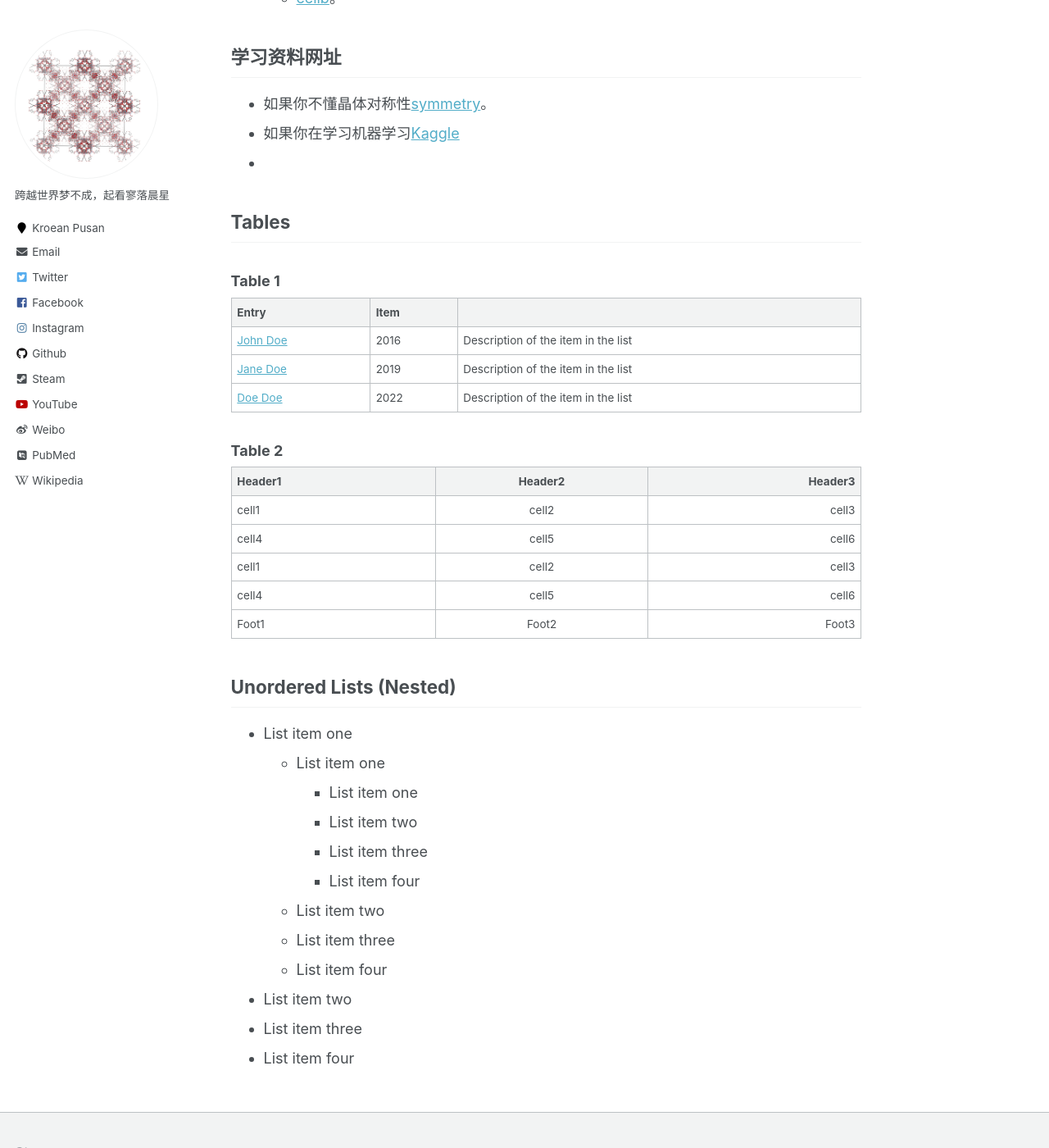
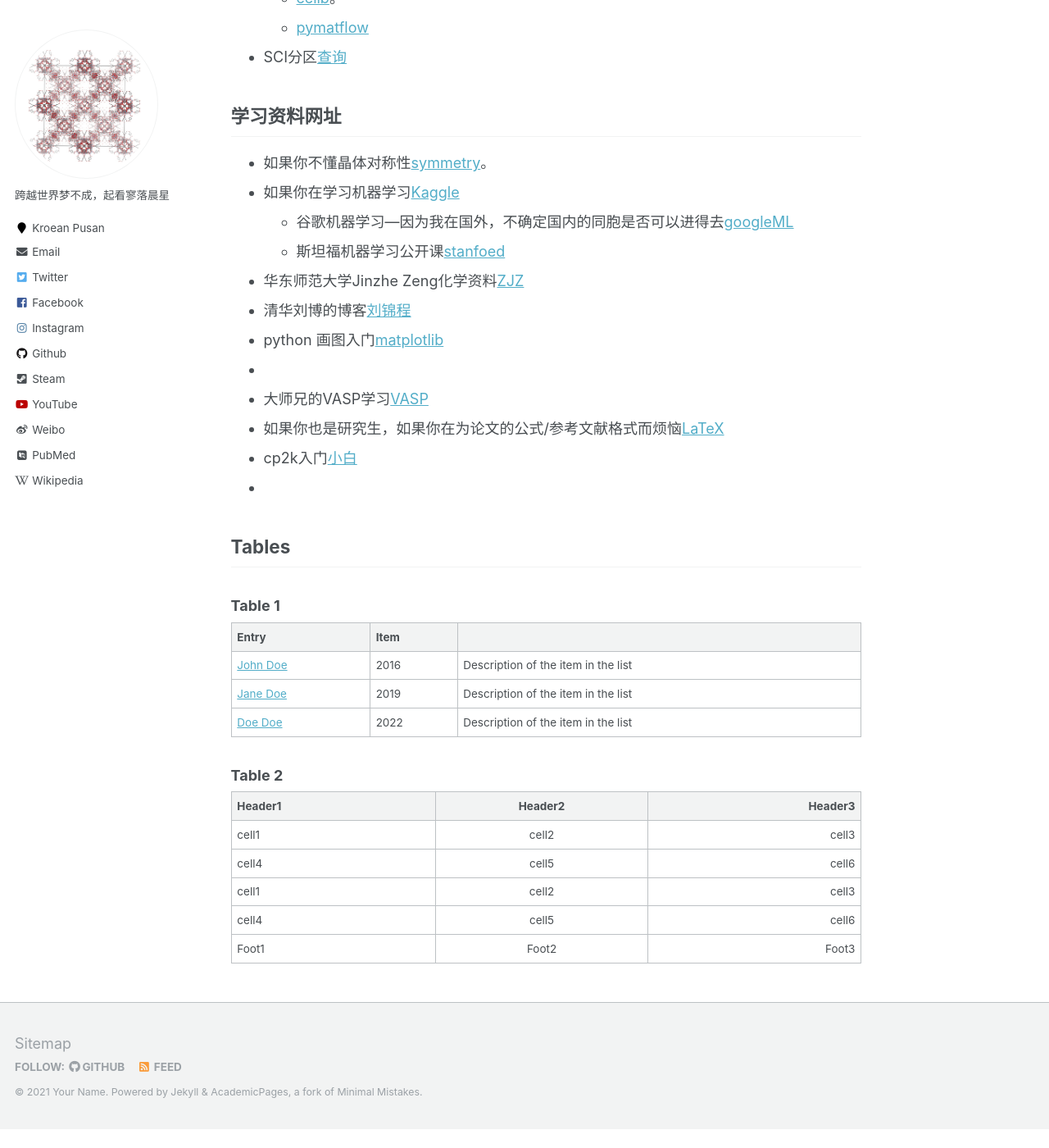
Before and after one commit to sxm13/ZGBshenxiaomoCV.github.io, a Jekyll site: the page built from _pages/markdown.md, in a window 1280 px wide and 1400 px high, scrolled down 948 px. Shown: the whole window at 82% size. Built offline with Jekyll 4.4.1, drawn with Linux system fonts in a browser that asks for light colours; some web fonts are replaced; after the commit the page ends 2325 px from its top, so only the background shows below that.

Commit message:
Update markdown.md

```diff
--- a/_pages/markdown.md
+++ b/_pages/markdown.md
@@ -29,11 +29,22 @@ redirect_from:
   * [pymatgen](https://pymatgen.org/ "pymatgen")。
   * [xtb](https://xtb-docs.readthedocs.io/en/latest/contents.html "xtb")。
   * [cclib](https://cclib.github.io/ "cclib")。
+  * [pymatflow](https://pymatflow.readthedocs.io/en/latest/index.html "pymatflow")
+* SCI分区[查询](http://www.letpub.com.cn/index.php?page=journalapp&view=search "SCI")
 
 ## 学习资料网址
 
 * 如果你不懂晶体对称性[symmetry](http://xrayweb.chem.ou.edu/notes/symmetry.html#crystal "symmetry")。
 * 如果你在学习机器学习[Kaggle](https://www.kaggle.com/ "ML")
+  * 谷歌机器学习---因为我在国外，不确定国内的同胞是否可以进得去[googleML](https://developers.google.com/machine-learning/crash-course "googleML")
+  * 斯坦福机器学习公开课[stanfoed](https://www.coursera.org/learn/machine-learning? "ML")
+* 华东师范大学Jinzhe Zeng化学资料[ZJZ](https://njzjz.win/2019/03/04/ecnuchemistry/menu/ "ZJZ")
+* 清华刘博的博客[刘锦程](http://blog.wangruixing.cn/ "LJC")
+* python 画图入门[matplotlib](https://blog.csdn.net/Datawhale/article/details/109302260 "FIGTURE")
+*
+* 大师兄的VASP学习[VASP](https://www.bigbrosci.com/ "dashixion")
+* 如果你也是研究生，如果你在为论文的公式/参考文献格式而烦恼[LaTeX](https://www.tablesgenerator.com/latex_tables "LaTex")
+* cp2k入门[小白](https://www.cnblogs.com/Shine-JK/p/10988556.html "xiaobai")
 *
 
 
@@ -58,19 +69,3 @@ redirect_from:
 | cell4   | cell5   | cell6   |
 |=============================|
 | Foot1   | Foot2   | Foot3   |
-
-
-## Unordered Lists (Nested)
-
-  * List item one
-      * List item one
-          * List item one
-          * List item two
-          * List item three
-          * List item four
-      * List item two
-      * List item three
-      * List item four
-  * List item two
-  * List item three
-  * List item four
```
